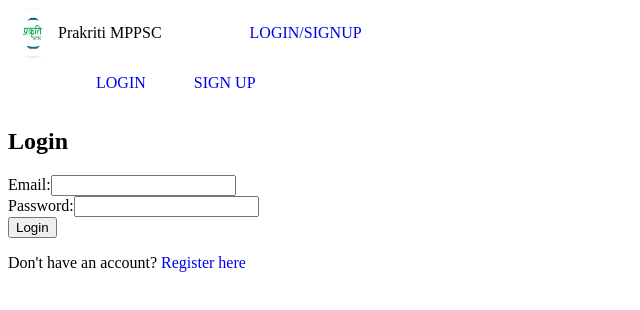
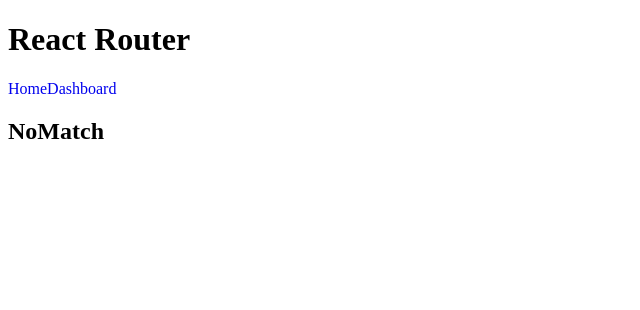
Before and after one commit to govindbisen/Prakriti, a React (Vite) app: page /authentication/login in a window 1280 px wide. Shown: the top 310 px of the page, without its empty margins (0-640 px from the left). Built offline with nearby package versions, Linux system fonts and the light colour scheme; the HTML template or start-up script is replaced by a standard one.

Commit message:
login logout problem

```diff
--- a/src/App.jsx
+++ b/src/App.jsx
@@ -1,14 +1,93 @@
+import { NavLink, Route, Routes } from "react-router-dom";
 import "./App.css";
 import Navbar from "./Components/Navbar";
-import NavRoute from "./Components/NavRoute"
+import NavRoute from "./Components/NavRoute";
+import React from "react";
 
 function App() {
+  const fakeAuth = () =>
+    new Promise((resolve) => {
+      setTimeout(() => resolve("2342f2f1d131rf12"), 250);
+    });
+
+  const [token, setToken] = React.useState(null);
+
+  const handleLogin = async () => {
+    const token = await fakeAuth();
+
+    setToken(token);
+  };
+
+  const handleLogout = () => {
+    setToken(null);
+  };
   return (
     <>
-      <Navbar/>
-      <NavRoute/>
+      {/* <Navbar/>
+      <NavRoute/> */}
+
+      <h1>React Router</h1>
+
+      <Navigation token={token} onLogout={handleLogout} />
+
+      <Routes>
+        <Route index element={<Home onLogin={handleLogin} />} />
+        <Route path="home" element={<Home onLogin={handleLogin} />} />
+        <Route path="dashboard" element={<Dashboard />} />
+
+        <Route path="*" element={<NoMatch />} />
+      </Routes>
     </>
   );
 }
 
 export default App;
+
+const Navigation = ({ token, onLogout }) => {
+  return (
+    <nav>
+      <NavLink to="/home">Home</NavLink>
+      <NavLink to="/dashboard">Dashboard</NavLink>
+
+      {token && (
+        <button type="button" onClick={onLogout}>
+          Sign Out
+        </button>
+      )}
+    </nav>
+  );
+};
+
+const Home = ({ onLogin }) => {
+  return (
+    <>
+      <h2>
+        Home (Public){" "}
+        <button type="button" onClick={onLogin}>
+          Sign In
+        </button>
+      </h2>
+    </>
+  );
+};
+
+const Dashboard = () => {
+  return (
+    <>
+      <h2>Dashboard (Protected)</h2>
+    </>
+  );
+};
+
+const NoMatch = () => {
+  return (
+    <>
+      <h2>NoMatch </h2>
+    </>
+  );
+};
+
+const fakeAuth = () =>
+  new Promise((resolve) => {
+    setTimeout(() => resolve("2342f2f1d131rf12"), 250);
+  });
--- a/src/Components/NavRoute.jsx
+++ b/src/Components/NavRoute.jsx
@@ -9,7 +9,7 @@
 import AuthPage from '../Pages/AuthPage';
 import Donate from "../Pages/Donate";
 import Register from '../Pages/Register';
-import Login from "../Pages/Login"
+import LoginForm from "../Pages/Login"
 
 function NavRoute() {
     const routes = [
@@ -29,8 +29,8 @@
         <Route key={route.path} path={route.path} element={route.element} />
       ))}
       <Route path="/authentication" element={<AuthPage />}>
-        <Route path="register" element={<Register />} />
-        <Route path="login" element={<Login />} />
+         <Route path="signup" element={<Register />} />
+        <Route path="login" element={<LoginForm />} />
       </Route>
     </Routes>
 
--- a/src/Components/Navbar.jsx
+++ b/src/Components/Navbar.jsx
@@ -1,12 +1,17 @@
 import React from 'react'
 // import logo from "./assets/prakriti.jpeg";
 import logo from "../assets/prakriti.jpeg"
-import { Link } from 'react-router-dom'
+import { Link, useNavigate } from 'react-router-dom'
 import useAuth from '../CustomHook/useAuth';
 
 function Navbar() {
+  const navigate = useNavigate();
 
   const isAuthenticated = useAuth();
+  const handleLogout = ()=>{
+    localStorage.removeItem("token");
+    navigate("/")
+  }
 
     const navigationLinks = isAuthenticated ? [
         { to: '/about', text: 'About' },
@@ -33,6 +38,9 @@
           <Link to={link.to}>{link.text}</Link>
         </li>
       ))}
+      <li>
+      {isAuthenticated && <button onClick={handleLogout}>Logout</button>}
+      </li>
     </ul>
     </div>
     </nav>
--- a/src/Pages/AuthPage.jsx
+++ b/src/Pages/AuthPage.jsx
@@ -8,19 +8,16 @@
           <nav>
             <ul>
               <li>
-                <Link to="login">Login</Link>
+              <Link to="signup">Sign Up</Link>
               </li>
               <li>
-                <Link to="signup">Sign Up</Link>
+              <Link to="login">Login</Link>
               </li>
             </ul>
           </nav>
-
         </div>
       </main>
 <Outlet/>
-
-
   </>;
 }
 
--- a/src/Pages/Login.jsx
+++ b/src/Pages/Login.jsx
@@ -53,7 +53,7 @@
         <button type="submit">Login</button>
       </form>
       <p>
-        Don't have an account? <Link to="/authentication/signup">Register here</Link>
+        Don't have an account? <Link to="authentication/signup">Register here</Link>
       </p>
     </div>
   );
--- a/src/Pages/Register.jsx
+++ b/src/Pages/Register.jsx
@@ -1,5 +1,4 @@
 import React, { useState } from 'react';
-import axios from 'axios';
 
 function Register() {
   const [name, setUsername] = useState('');
```
